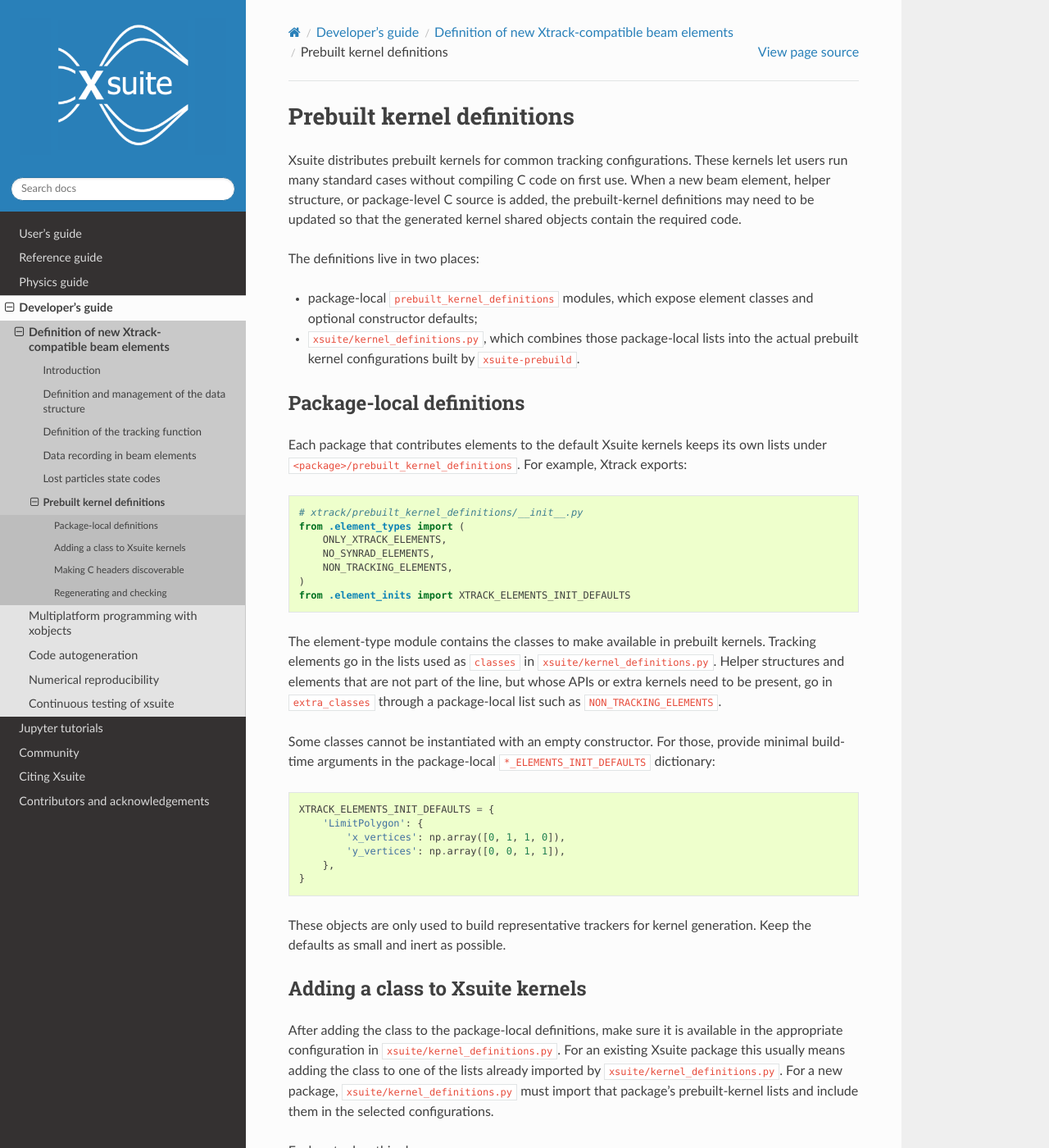
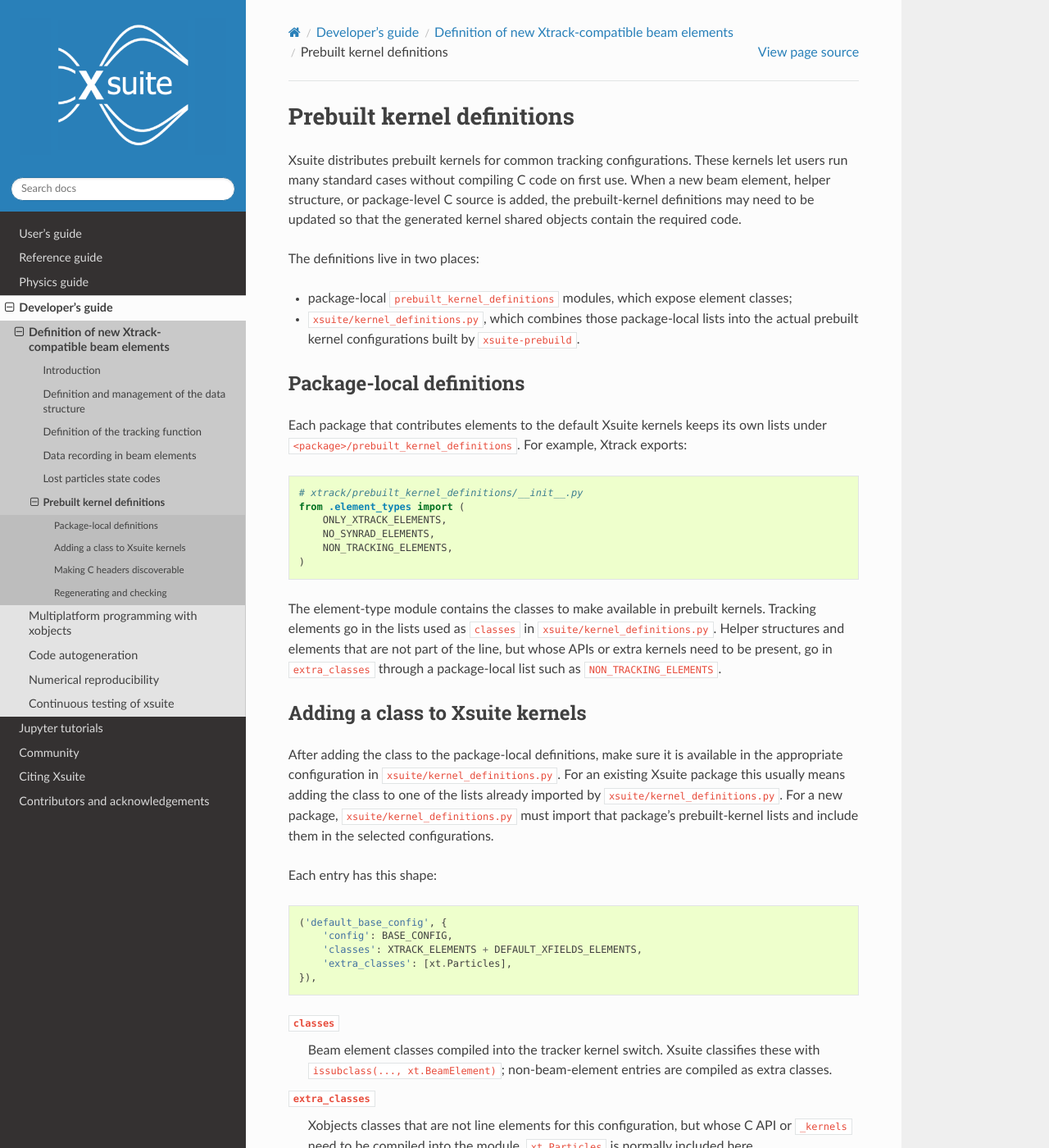
Before and after one commit to xsuite/xsuite, a Sphinx documentation site: the page built from docs/dev_guide_xtbe_prebuilt_kernels.rst, in a window 1280 px wide and 1400 px high. Shown: the whole window at 82% size. Built offline with Sphinx 7.4.7 and the Read the Docs theme 3.1.0, drawn with Linux system fonts in a browser that asks for light colours; pages that are not in the unit, such as notebooks, are missing from menus; the version number could not be read and is left out; some of the changed text lies outside the part shown.

Commit message:
Don't require element initialisation to build kernels

```diff
--- a/docs/dev_guide_xtbe_prebuilt_kernels.rst
+++ b/docs/dev_guide_xtbe_prebuilt_kernels.rst
@@ -10,7 +10,7 @@
 The definitions live in two places:
 
 * package-local ``prebuilt_kernel_definitions`` modules, which expose element
-  classes and optional constructor defaults;
+  classes;
 * ``xsuite/kernel_definitions.py``, which combines those package-local lists
   into the actual prebuilt kernel configurations built by ``xsuite-prebuild``.
 
@@ -29,29 +29,11 @@
         NO_SYNRAD_ELEMENTS,
         NON_TRACKING_ELEMENTS,
     )
-    from .element_inits import XTRACK_ELEMENTS_INIT_DEFAULTS
-
 The element-type module contains the classes to make available in prebuilt
 kernels. Tracking elements go in the lists used as ``classes`` in
 ``xsuite/kernel_definitions.py``. Helper structures and elements that are not
 part of the line, but whose APIs or extra kernels need to be present, go in
 ``extra_classes`` through a package-local list such as ``NON_TRACKING_ELEMENTS``.
-
-Some classes cannot be instantiated with an empty constructor. For those,
-provide minimal build-time arguments in the package-local
-``*_ELEMENTS_INIT_DEFAULTS`` dictionary:
-
-.. code-block:: python
-
-    XTRACK_ELEMENTS_INIT_DEFAULTS = {
-        'LimitPolygon': {
-            'x_vertices': np.array([0, 1, 1, 0]),
-            'y_vertices': np.array([0, 0, 1, 1]),
-        },
-    }
-
-These objects are only used to build representative trackers for kernel
-generation. Keep the defaults as small and inert as possible.
 
 Adding a class to Xsuite kernels
 --------------------------------
@@ -74,8 +56,9 @@
     }),
 
 ``classes``
-    Beam elements that are placed in the temporary ``xt.Line`` used to build the
-    tracker kernel.
+    Beam element classes compiled into the tracker kernel switch. Xsuite
+    classifies these with ``issubclass(..., xt.BeamElement)``; non-beam-element
+    entries are compiled as extra classes.
 
 ``extra_classes``
     Xobjects classes that are not line elements for this configuration, but
```
Also changed, not shown: 2 other files.
